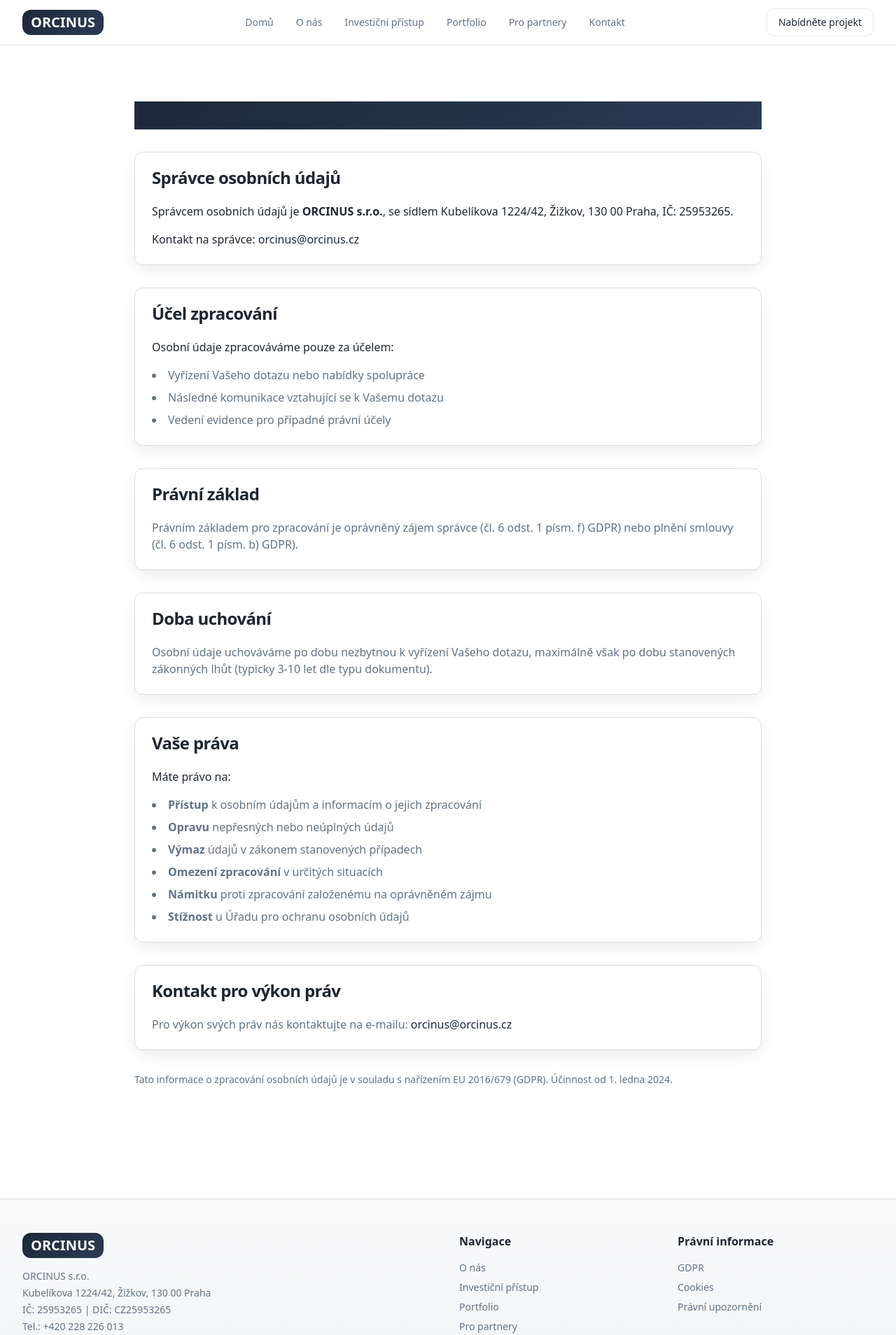
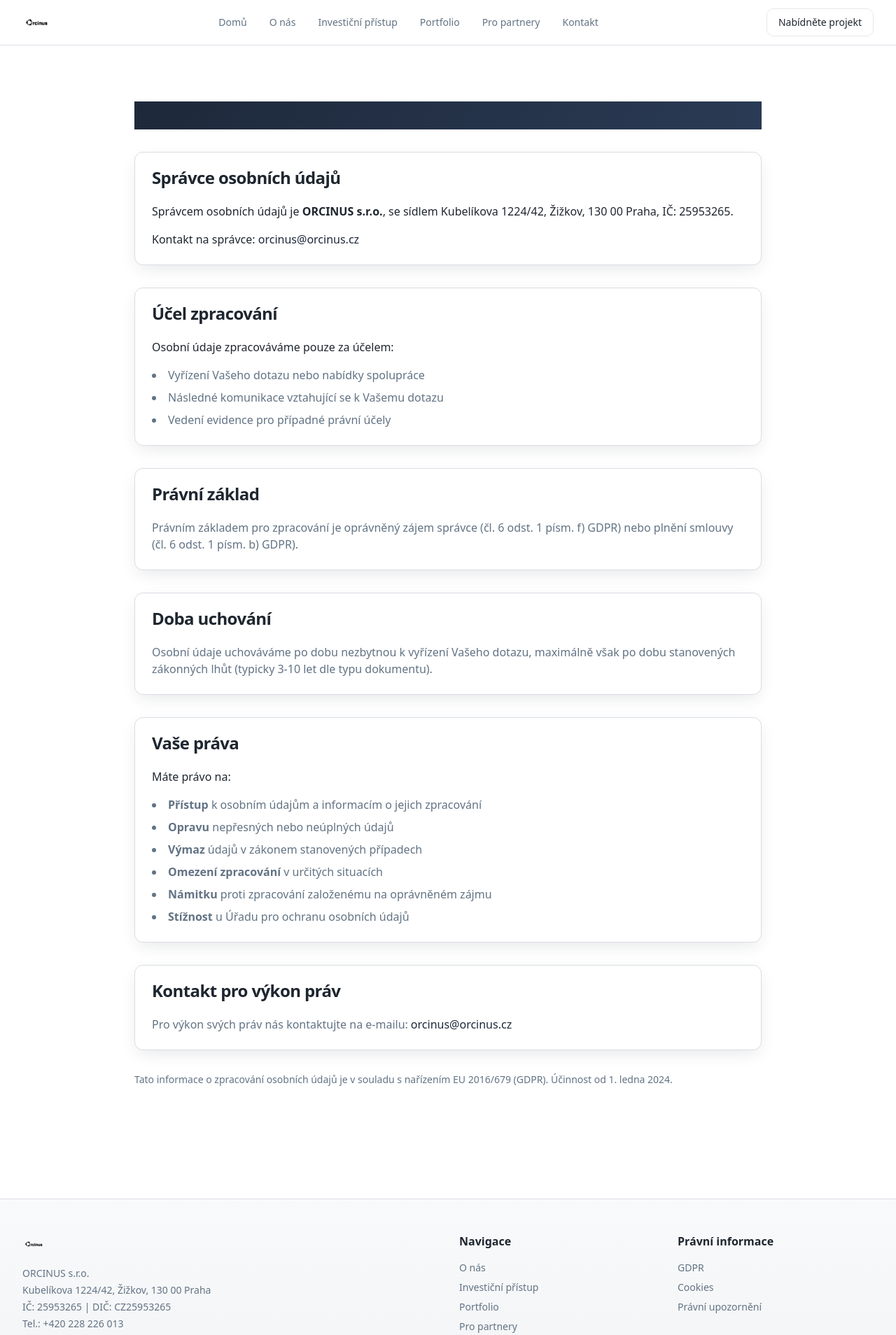
Before and after one commit to martdrdla-dotcom/orcinus-growth-partners, a React (Vite) app: page /gdpr in a window 1280 px wide. Shown: the top 1908 px of the page at 70% size. Built offline with nearby package versions, Linux system fonts and the light colour scheme; the HTML template or start-up script is replaced by a standard one.

Commit message:
Add logo

```diff
--- a/src/components/Layout.tsx
+++ b/src/components/Layout.tsx
@@ -3,6 +3,7 @@ import { Link, useLocation } from 'react-router-dom';
 import { Button } from '@/components/ui/button';
 import { Menu, X } from 'lucide-react';
 import { useState } from 'react';
+import orcinusLogo from '@/assets/orcinus-logo.png';
 
 interface LayoutProps {
   children: React.ReactNode;
@@ -40,9 +41,7 @@ const Layout: React.FC<LayoutProps> = ({ children }) => {
       <header className="sticky top-0 z-50 bg-background/95 backdrop-blur supports-[backdrop-filter]:bg-background/60 border-b">
         <div className="container flex h-16 items-center justify-between">
           <Link to="/" className="flex items-center space-x-2">
-            <div className="bg-gradient-primary px-3 py-1 rounded-lg">
-              <span className="text-primary-foreground font-bold text-xl">ORCINUS</span>
-            </div>
+            <img src={orcinusLogo} alt="ORCINUS s.r.o." className="h-10 w-auto" />
           </Link>
 
           {/* Desktop Navigation */}
@@ -111,9 +110,7 @@ const Layout: React.FC<LayoutProps> = ({ children }) => {
             {/* Company Info */}
             <div className="lg:col-span-2">
               <div className="flex items-center space-x-2 mb-4">
-                <div className="bg-gradient-primary px-3 py-1 rounded-lg">
-                  <span className="text-primary-foreground font-bold text-xl">ORCINUS</span>
-                </div>
+                <img src={orcinusLogo} alt="ORCINUS s.r.o." className="h-8 w-auto" />
               </div>
               <div className="text-sm text-muted-foreground space-y-1">
                 <p>ORCINUS s.r.o.</p>
```
Also changed, not shown: src/assets/orcinus-logo.png (added).
